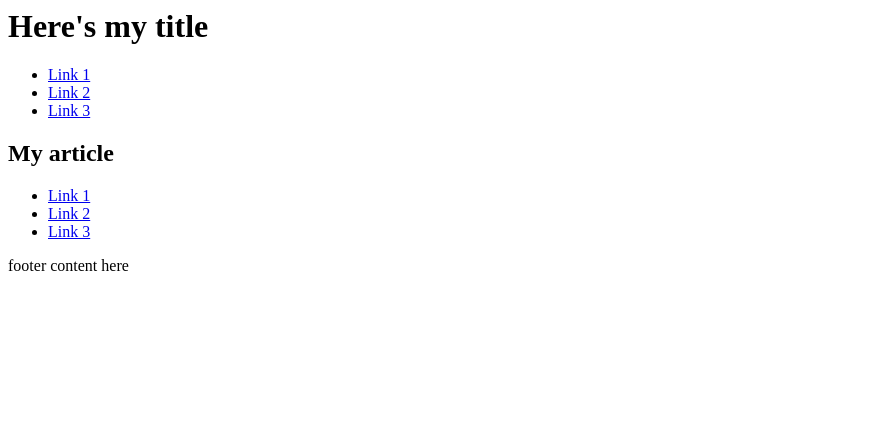
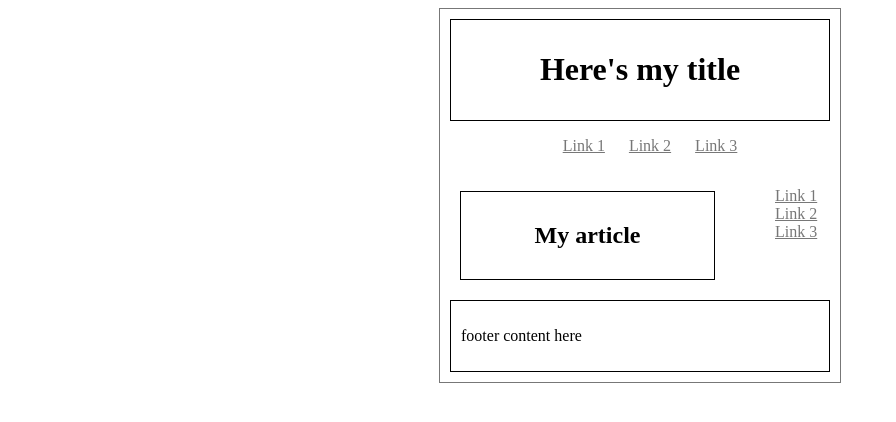
Before and after one commit to nguyenq1/2-27-2014-classwork, a plain HTML site: page index.html in a window 1280 px wide. Shown: the whole page, without its empty margins (0-896 px from the left). Drawn offline with Linux system fonts and the light colour scheme.

Commit message:
Update index.html

```diff
--- a/index.html
+++ b/index.html
@@ -1,3 +1,5 @@
+<link rel="stylesheet" href="./styles/1.css"/>
+
 <div id="wrapper">
   <header>
       <h1>Here's my title</h1>
```
